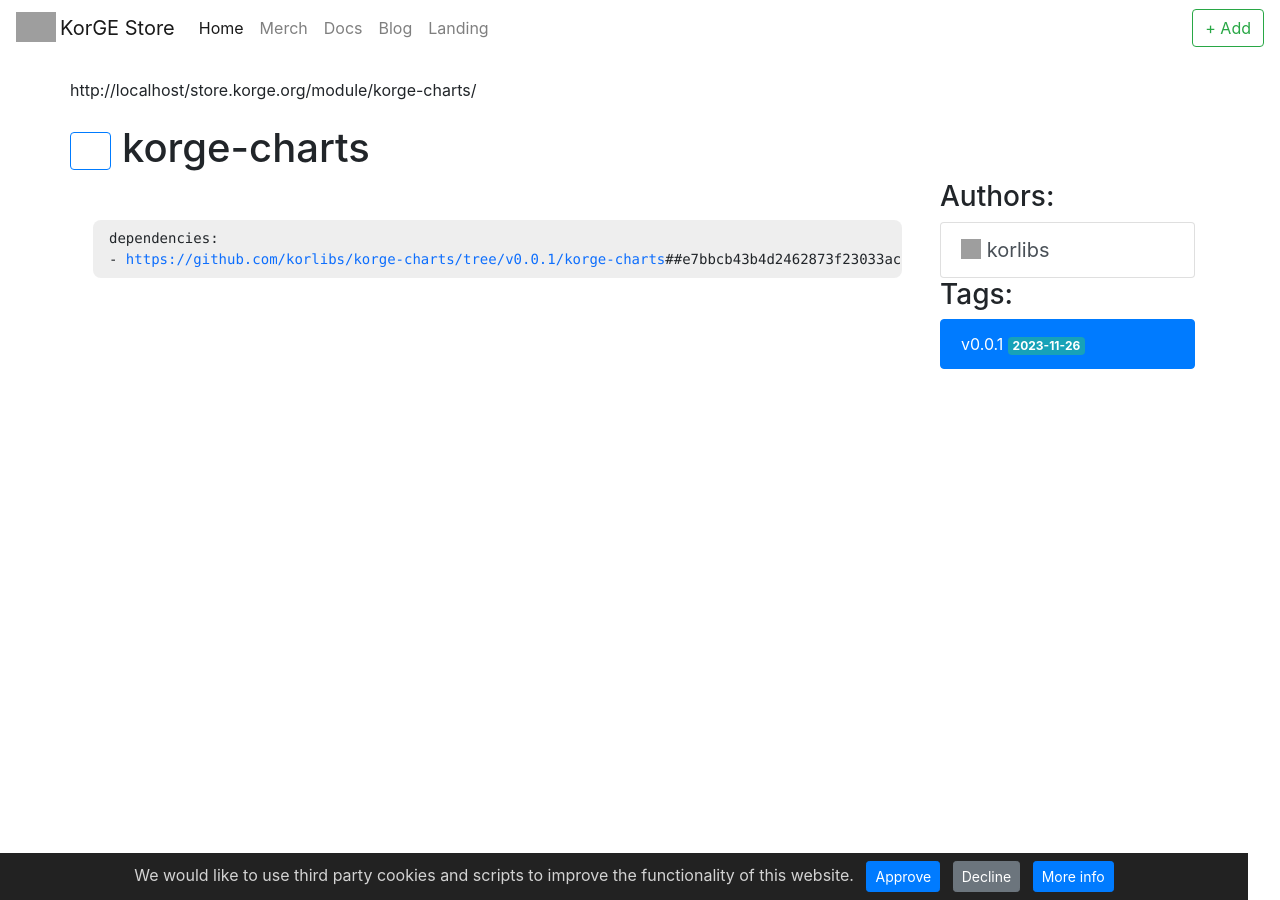
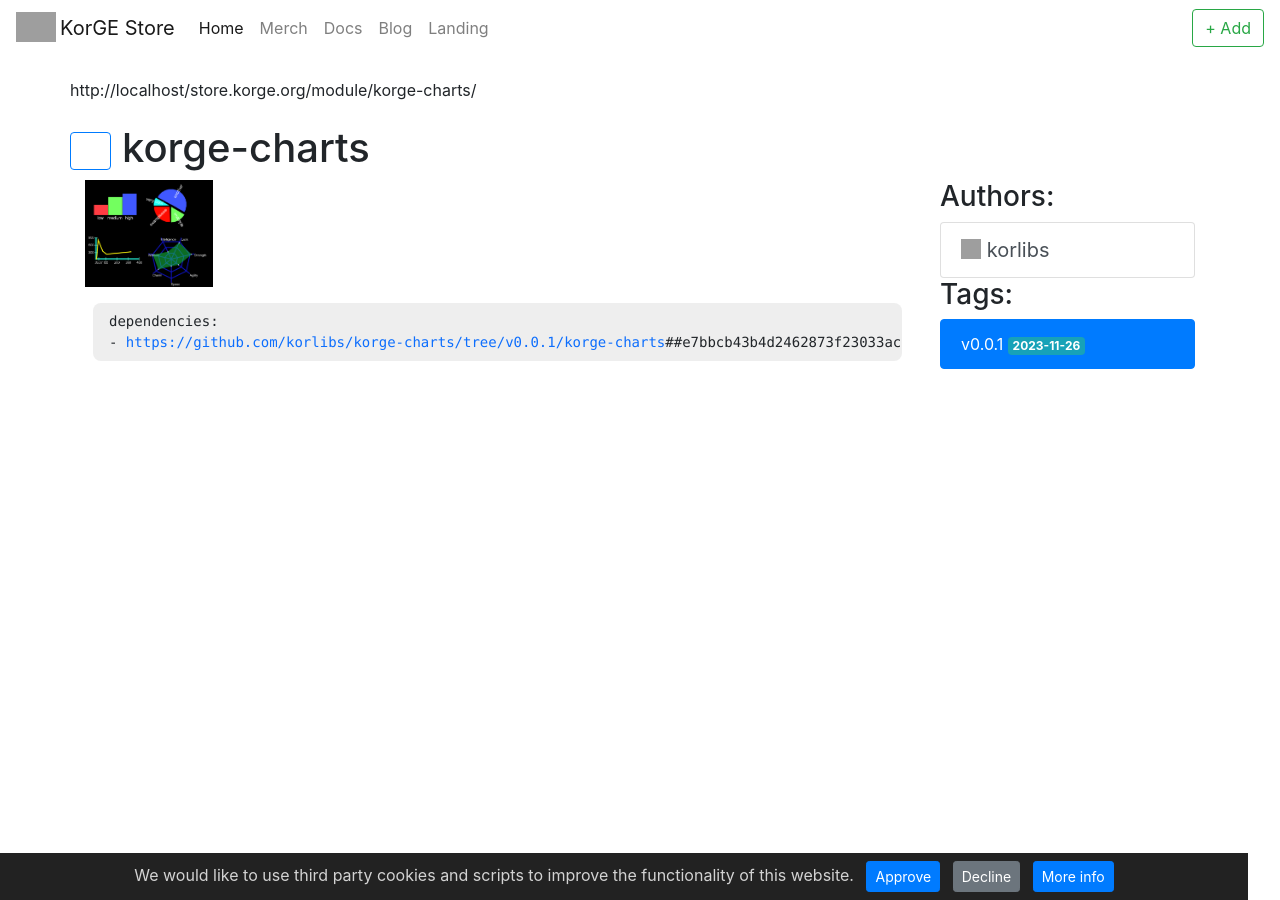
Before and after one commit to korlibs/store.korge.org, a Jekyll site: the page built from _modules/github.com/korlibs/korge-charts/korge-charts.md, in a window 1280 px wide. Built offline with Jekyll 4.4.1, drawn with Linux system fonts in a browser that asks for light colours; nearby versions of some CDN libraries; library files that are not in the unit come from our copies; comment, search, counter and statistics services are not loaded; grey boxes are pictures that could not be loaded.

Commit message:
add charts logo (#4)
* add charts logo

* modify korge-charts.md

```diff
--- a/_modules/github.com/korlibs/korge-charts/korge-charts.md
+++ b/_modules/github.com/korlibs/korge-charts/korge-charts.md
@@ -4,4 +4,5 @@
 authors: [korlibs]
 category: Other
 link: https://github.com/korlibs/korge-charts/tree/main/korge-charts
+icon: /i/charts_logo.png
 ---
```
Also changed, not shown: i/charts_logo.png (added).
